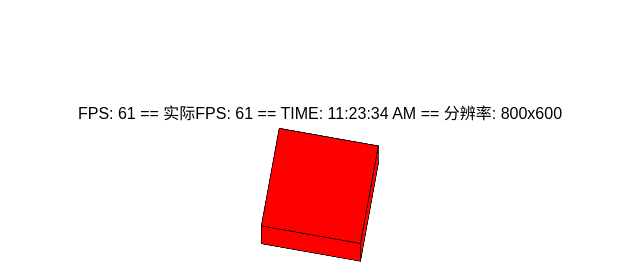
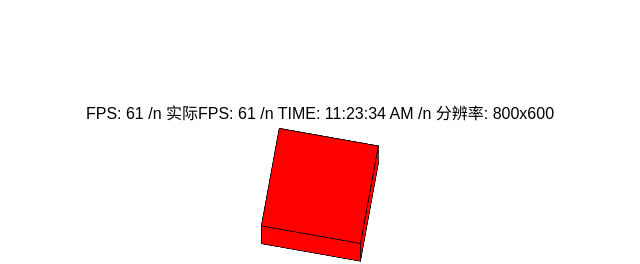
Before and after one commit to MiQing-001/Fps-test-tool, a plain HTML site: page index.html in a window 1280 px wide. Shown: the part 228-492 px from the top of the page, 320-960 px from the left. Drawn offline with Linux system fonts and the light colour scheme.

Commit message:
Update index.html

```diff
--- a/index.html
+++ b/index.html
@@ -73,7 +73,7 @@
 
       const date = new Date();
       const beijingTime = new Date(date.getTime() + (8 * 60 * 60 * 1000));
-      info.textContent = `FPS: ${fps} == 实际FPS: ${Math.round(fps)} == TIME: ${beijingTime.toLocaleTimeString()} == 分辨率: ${window.screen.width}x${window.screen.height}`;
+      info.textContent = `FPS: ${fps} /n 实际FPS: ${Math.round(fps)} /n TIME: ${beijingTime.toLocaleTimeString()} /n 分辨率: ${window.screen.width}x${window.screen.height}`;
     }
 
     rotationX += rotationSpeed;
```
